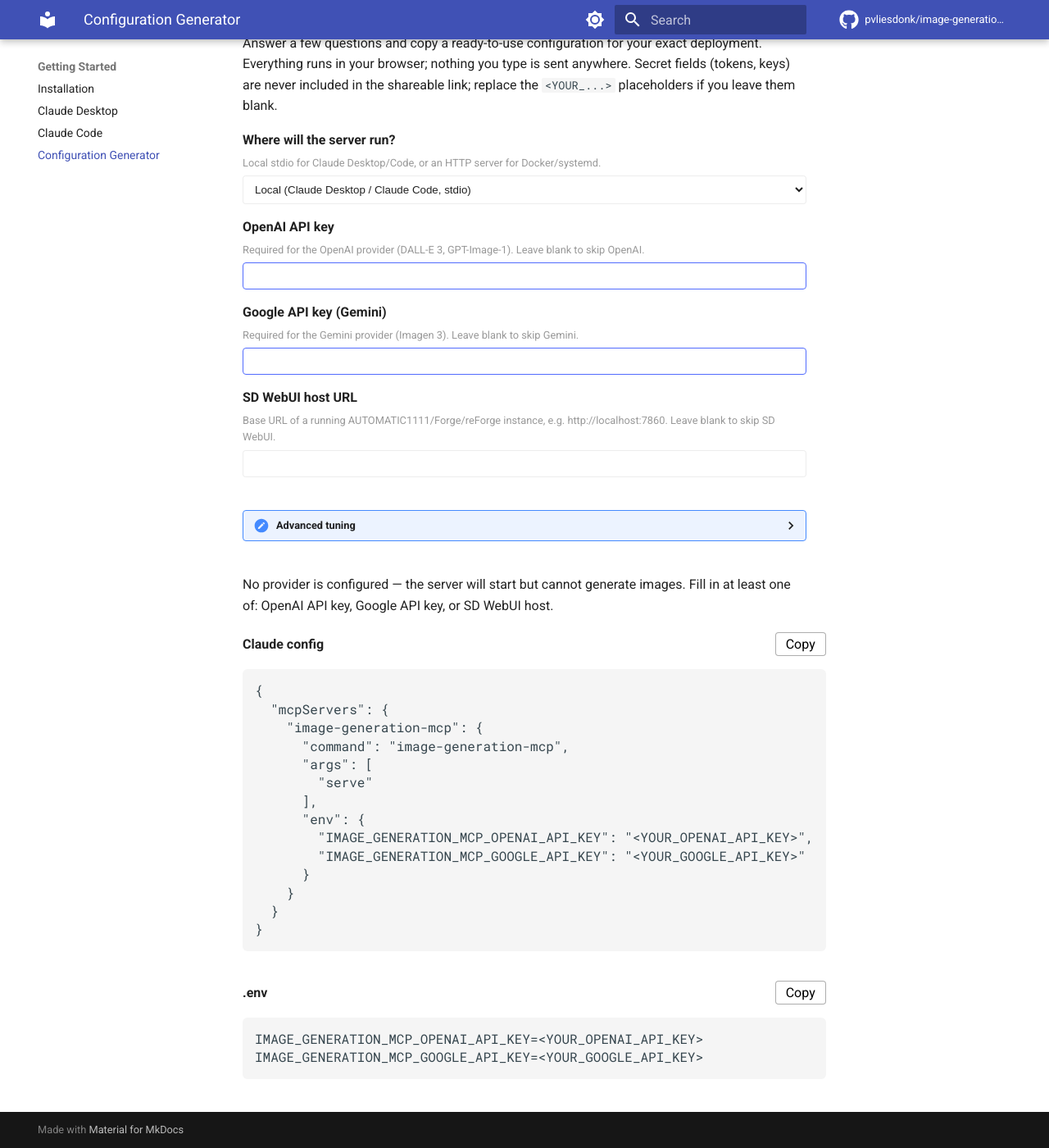
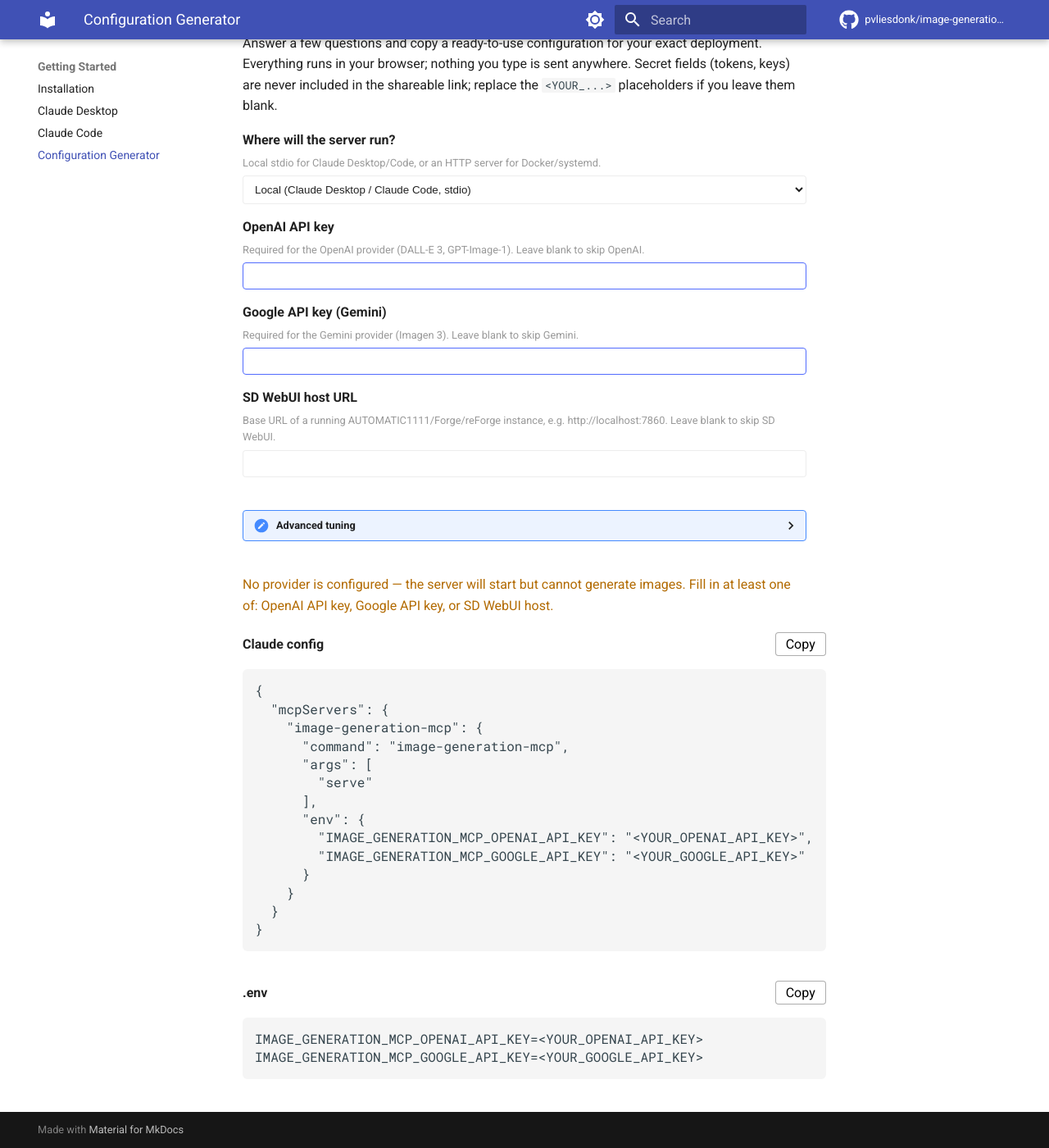
Before and after one commit to pvliesdonk/image-generation-mcp, an MkDocs documentation site: the page built from docs/configuration-generator.md, in a window 1280 px wide and 1400 px high, scrolled down 188 px. Shown: the whole window at 82% size. Built offline with MkDocs 1.6.1 and Material for MkDocs 9.7.7, drawn with Linux system fonts in a browser that asks for light colours; comment, search, counter and statistics services are not loaded; the version menu is left out.

Commit message:
fix(wizard): correct .cfg-warn → .cfg-warning CSS class; drop stale CVE suppression (#248)
.cfg-warn in config-wizard.css never matched the .cfg-warning class applied
by wizard.js, so the no-provider warning rendered unstyled. Renamed to match.

python-multipart is already at 0.0.32 in uv.lock (≥ 0.0.27), so the
--ignore-vuln CVE-2026-42561 suppression condition is met and removed.

Co-authored-by: Claude Sonnet 4.6 <noreply@anthropic.com>

```diff
--- a/docs/stylesheets/config-wizard.css
+++ b/docs/stylesheets/config-wizard.css
@@ -14,6 +14,6 @@
 .cfg-tab-head { display: flex; justify-content: space-between; align-items: center; font-weight: 600; }
 .cfg-copy { cursor: pointer; padding: 0.2rem 0.6rem; border-radius: 4px; border: 1px solid var(--md-default-fg-color--lighter); background: var(--md-default-bg-color); }
 .cfg-pre { background: var(--md-code-bg-color); padding: 0.75rem; border-radius: 6px; overflow-x: auto; white-space: pre; }
-.cfg-warn { color: #b26a00; }
-[data-md-color-scheme="slate"] .cfg-warn { color: #e0a83a; }
+.cfg-warning { color: #b26a00; }
+[data-md-color-scheme="slate"] .cfg-warning { color: #e0a83a; }
 .cfg-info { color: var(--md-default-fg-color--light); }
```
Also changed, not shown: 1 other file.
